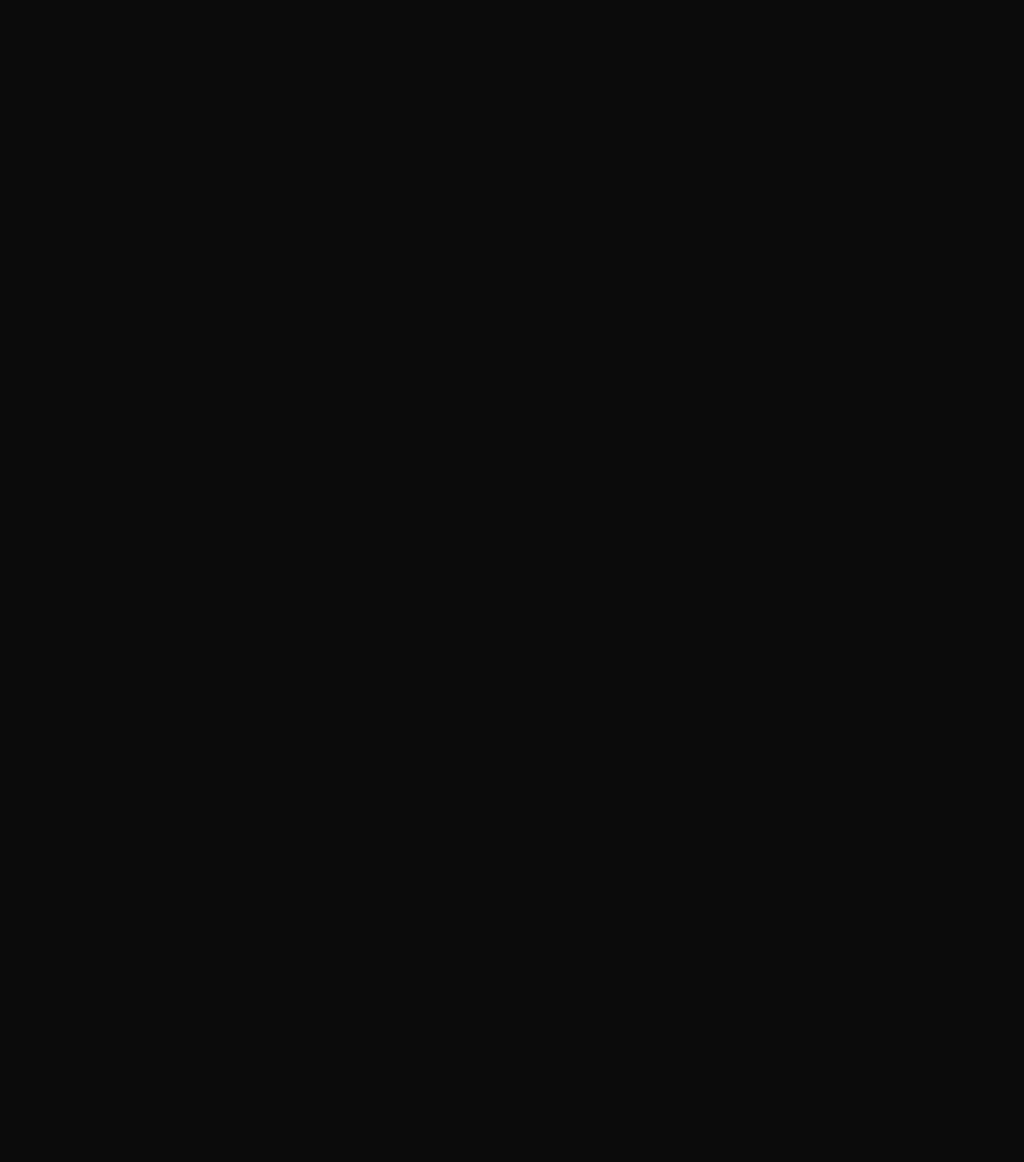
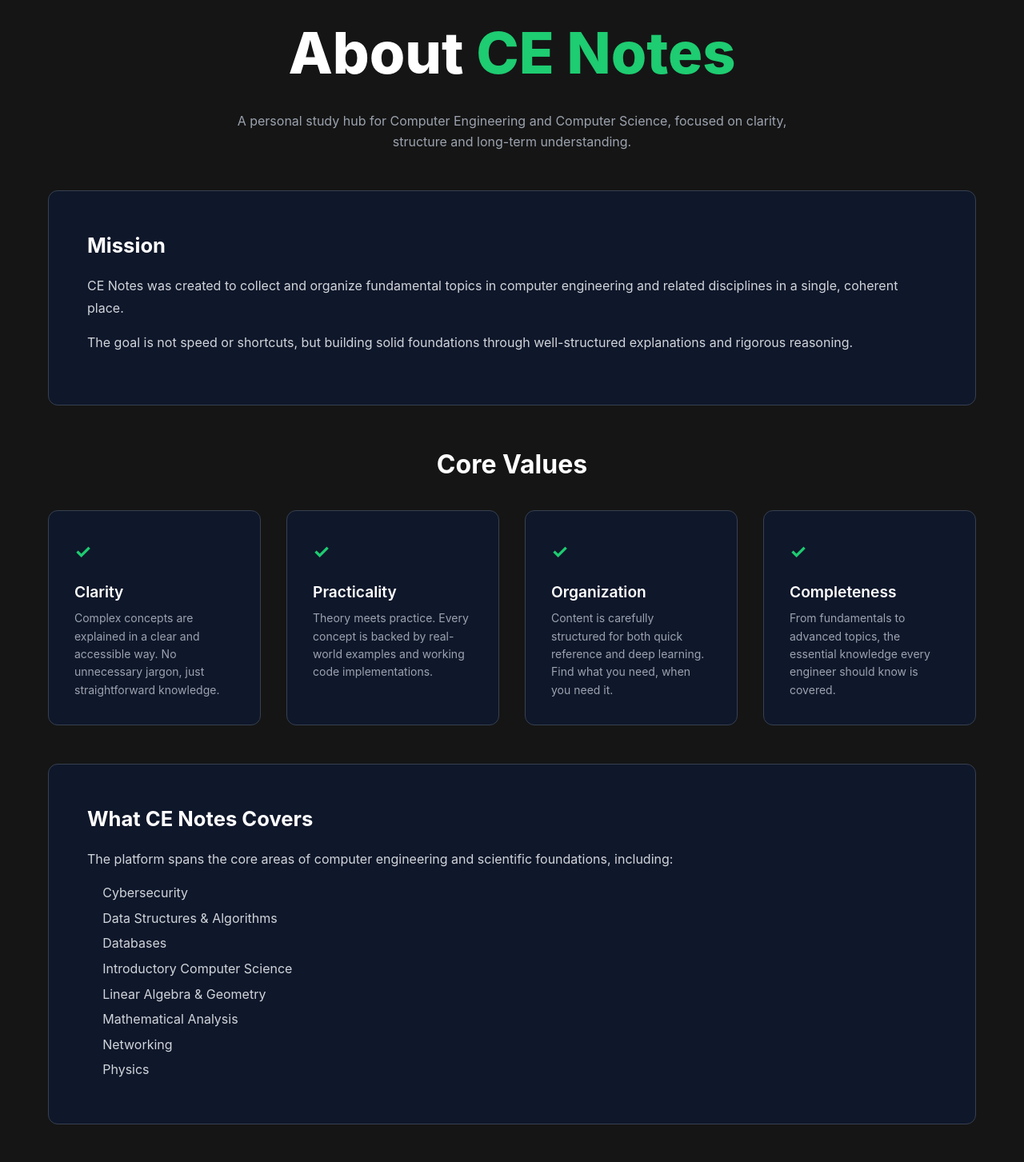
Before and after one commit to AnouarVision/ce-notes, a React (Vite) app: page /about in a window 1280 px wide. Shown: the part 120-1573 px from the top of the page at 80% size. Before the commit the page ends 800 px from the top, so only its background shows below. Built offline with nearby package versions, Linux system fonts and the light colour scheme.

Commit message:
feat: add About page with structured content and core values content

```diff
--- a/src/pages/About/About.jsx
+++ b/src/pages/About/About.jsx
@@ -1,6 +1,106 @@
+import styles from "./About.module.scss";
+
 export default function About() {
-    return (
-        <>
-        </>
-    );
+  return (
+    <section className={styles.about}>
+      <div className={`${styles.inner} container`}>
+
+        {/* Hero */}
+        <div className={styles.hero}>
+          <h1>
+            About <span className={styles.highlight}>CE Notes</span>
+          </h1>
+          <p className={styles.subtitle}>
+            A personal study hub for Computer Engineering and Computer Science,
+            focused on clarity, structure and long-term understanding.
+          </p>
+        </div>
+
+
+        {/* Mission */}
+        <div className={styles.card}>
+          <h2>Mission</h2>
+          <p>
+            CE Notes was created to collect and organize fundamental topics in
+            computer engineering and related disciplines in a single, coherent
+            place.
+          </p>
+          <p>
+            The goal is not speed or shortcuts, but building solid foundations
+            through well-structured explanations and rigorous reasoning.
+          </p>
+        </div>
+
+        {/* Core Values */}
+        <section className={styles.values}>
+            <h2 className={styles.valuesTitle}>Core Values</h2>
+
+        <div className={styles.valuesGrid}>
+        <div className={styles.valueCard}>
+        <span className={styles.check}>✓</span>
+        <h3>Clarity</h3>
+        <p>
+            Complex concepts are explained in a clear and accessible way.
+            No unnecessary jargon, just straightforward knowledge.
+        </p>
+        </div>
+
+        <div className={styles.valueCard}>
+        <span className={styles.check}>✓</span>
+        <h3>Practicality</h3>
+        <p>
+            Theory meets practice. Every concept is backed by real-world
+            examples and working code implementations.
+        </p>
+        </div>
+
+        <div className={styles.valueCard}>
+        <span className={styles.check}>✓</span>
+        <h3>Organization</h3>
+        <p>
+            Content is carefully structured for both quick reference and
+            deep learning. Find what you need, when you need it.
+        </p>
+        </div>
+
+        <div className={styles.valueCard}>
+        <span className={styles.check}>✓</span>
+        <h3>Completeness</h3>
+        <p>
+            From fundamentals to advanced topics, the essential knowledge every engineer should know is covered.
+        </p>
+        </div>
+        </div>
+        </section>
+
+        {/* What it covers */}
+        <div className={styles.card}>
+          <h2>What CE Notes Covers</h2>
+          <p>
+            The platform spans the core areas of computer engineering and
+            scientific foundations, including:
+          </p>
+          <ul className={styles.list}>
+            <li>Cybersecurity</li>
+            <li>Data Structures & Algorithms</li>
+            <li>Databases</li>
+            <li>Introductory Computer Science</li>
+            <li>Linear Algebra & Geometry</li>
+            <li>Mathematical Analysis</li>
+            <li>Networking</li>
+            <li>Physics</li>
+          </ul>
+        </div>
+
+        {/* Audience */}
+        <div className={styles.cardMuted}>
+          <h2>Who This Is For</h2>
+          <p>
+            CE Notes is designed as a structured, long-term reference for students, self-learners and professionals, focusing on fundamental concepts rather than fragmented tutorials.
+          </p>
+        </div>
+
+      </div>
+    </section>
+  );
 }
--- /dev/null
+++ b/src/pages/About/About.module.scss
@@ -0,0 +1,155 @@
+@use "../../assets/styles/variables";
+
+//Layout
+.about {
+  padding: variables.$space-6 0;
+  background-color: variables.$bg-dark-2;
+}
+
+.inner {
+  display: flex;
+  flex-direction: column;
+  align-items: center;
+  gap: variables.$space-5;
+
+  width: 100%;
+  max-width: 1200px;
+  margin: 0 auto;
+  padding-inline: 20px;
+}
+
+//Hero
+.hero {
+  text-align: center;
+  max-width: 720px;
+
+  h1 {
+    font-size: variables.$fs-hero-max;
+    font-weight: 800;
+    color: variables.$text-white;
+    margin-bottom: variables.$space-2;
+  }
+}
+
+.highlight {
+  color: variables.$primary;
+}
+
+.subtitle {
+  font-size: variables.$fs-body;
+  color: variables.$text-gray-400;
+  line-height: 1.6;
+}
+
+//Cards
+.card {
+  width: 100%;
+
+  padding: variables.$space-5;
+  border-radius: variables.$radius-card;
+
+  background-color: variables.$bg-surface;
+  border: 1px solid variables.$border-color;
+
+  h2 {
+    font-size: 1.6rem;
+    font-weight: 700;
+    color: variables.$text-white;
+    margin-bottom: variables.$space-2;
+  }
+
+  p {
+    font-size: variables.$fs-body;
+    color: variables.$text-gray-300;
+    line-height: 1.7;
+    margin-bottom: variables.$space-2;
+  }
+}
+
+// Muted Card
+.cardMuted {
+  @extend .card;
+  background-color: variables.$bg-dark-1;
+
+  p {
+    font-size: variables.$fs-small;
+    color: variables.$text-gray-400;
+  }
+}
+
+//Core Values
+.values {
+  width: 100%;
+  text-align: center;
+}
+
+.valuesTitle {
+  font-size: variables.$fs-h2;
+  font-weight: 700;
+  color: variables.$text-white;
+  margin-bottom: variables.$space-4;
+}
+
+.valuesGrid {
+  display: grid;
+  grid-template-columns: repeat(4, 1fr);
+  gap: variables.$space-4;
+}
+
+.valueCard {
+  padding: variables.$space-4;
+  border-radius: variables.$radius-card;
+
+  background-color: variables.$bg-surface;
+  border: 1px solid variables.$border-color;
+
+  text-align: left;
+
+  h3 {
+    font-size: 1.2rem;
+    font-weight: 600;
+    color: variables.$text-white;
+    margin-bottom: 6px;
+  }
+
+  p {
+    font-size: variables.$fs-small;
+    color: variables.$text-gray-400;
+    line-height: 1.6;
+  }
+}
+
+.check {
+  display: inline-block;
+  margin-bottom: variables.$space-2;
+  font-size: 1.5rem;
+  font-weight: 700;
+  color: variables.$primary;
+}
+
+//List
+.list {
+  margin-top: variables.$space-2;
+  padding-left: 1.2rem;
+
+  li {
+    font-size: variables.$fs-body;
+    color: variables.$text-gray-300;
+    margin-bottom: 6px;
+  }
+}
+
+// Responsive Design
+// Tablet: Reduce the grid to 2 columns
+@media (max-width: 1024px) {
+  .valuesGrid {
+    grid-template-columns: repeat(2, 1fr);
+  }
+}
+
+// Mobile: Reduce the grid to 1 column for small screens
+@media (max-width: 600px) {
+  .valuesGrid {
+    grid-template-columns: 1fr;
+  }
+}
```
